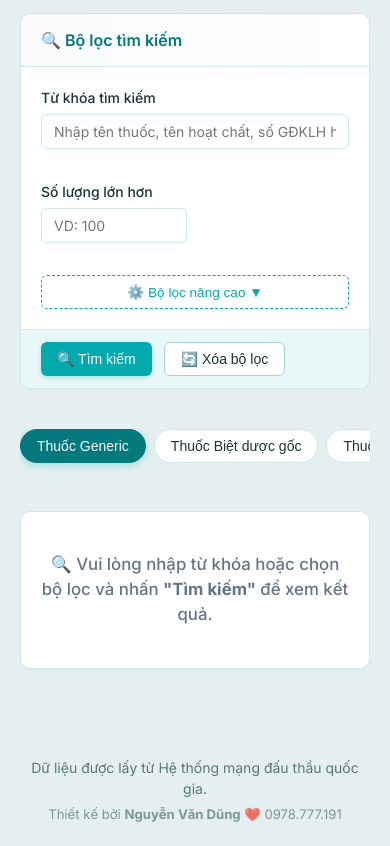
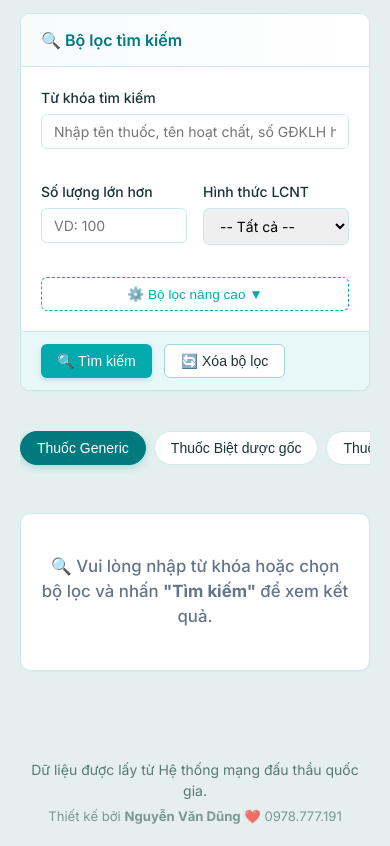
Before and after one commit to hacobi1102/cpc1-gia, a plain HTML site: page index.html in a window 390 px wide. Shown: the part 82-928 px from the top of the page. Drawn offline with nearby package versions, Linux system fonts and the light colour scheme; no server answers.

Commit message:
Hiển thị trường Hình thức LCNT trên mobile

```diff
--- a/index.html
+++ b/index.html
@@ -50,7 +50,7 @@
                             <input type="number" id="min-quantity" class="form-input" placeholder="VD: 100" min="0" step="1">
                         </div>
 
-                        <div class="form-group mobile-hidden">
+                        <div class="form-group form-group--bidform">
                             <label for="bid-form-select" class="form-label">Hình thức LCNT</label>
                             <select id="bid-form-select" class="form-select">
                                 <option value="">-- Tất cả --</option>
```
